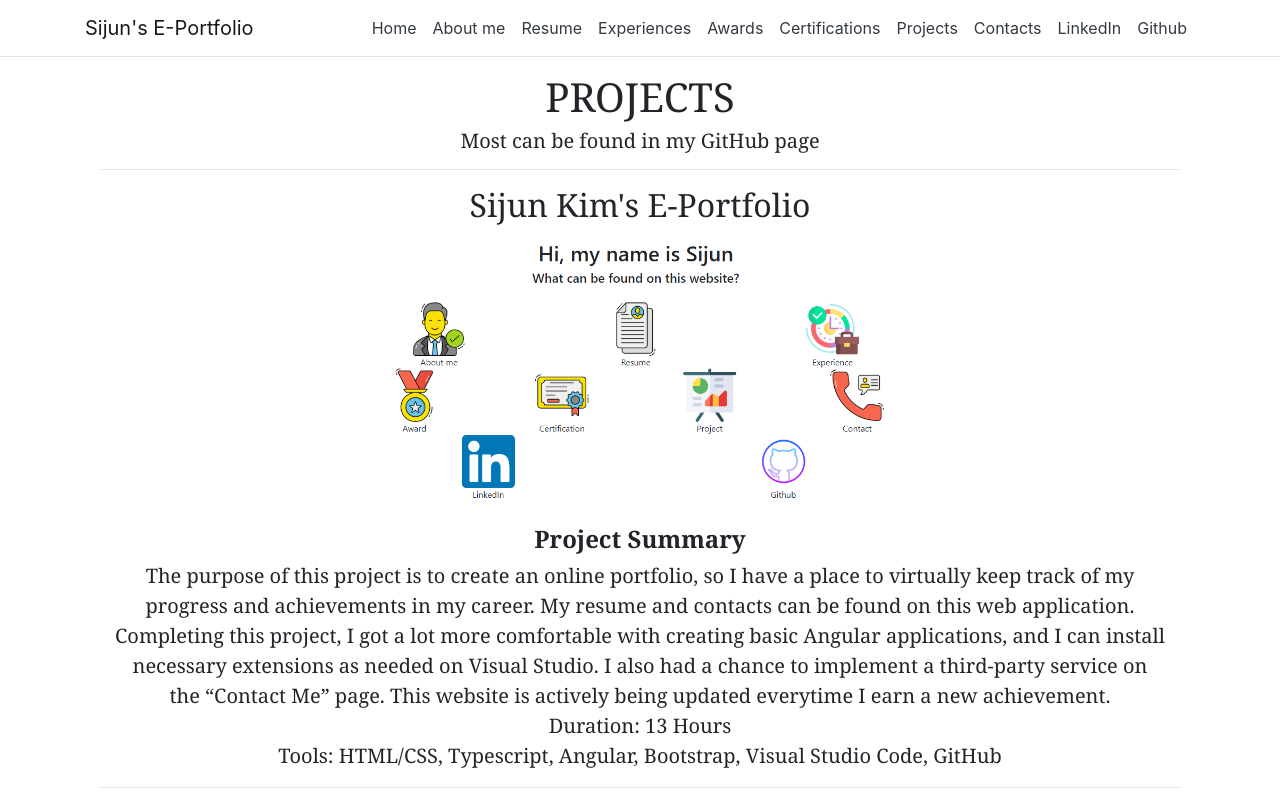
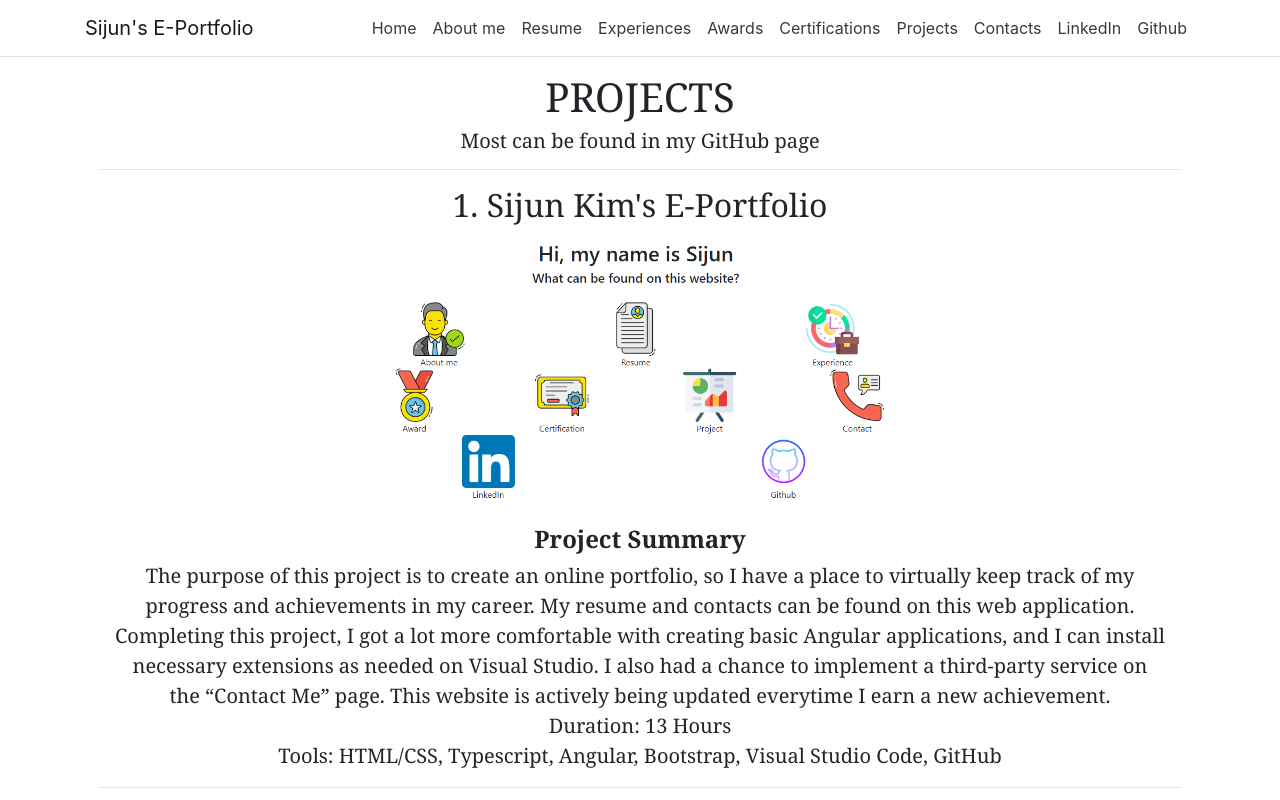
Before and after one commit to junniekim/junPortfolio, an Angular app: page /project in a window 1280 px wide. Shown: the top 800 px of the page. Built offline with nearby package versions, Linux system fonts and the light colour scheme.

Commit message:
fixedtypos

```diff
--- a/src/app/components/experience/experience.component.ts
+++ b/src/app/components/experience/experience.component.ts
@@ -30,7 +30,7 @@ export class ExperienceComponent {
       id: 5,
       title: 'Lead Tutor/Mentor',
       picture: '/assets/img/SSC.jpg',
-      duration: 'Jan 9 2023 - Present',
+      duration: 'Jan 2021 - Dec 2022',
       location: 'Student Success Center at EKU',
       description:
         "Working at the Student Success Center at Eastern Kentucky University was such a valuable experience. I acquired so many priceless skills through this job. My duties included providing tutoring for not only computer science but also all of the classes that I have taken. I was also assigned to computer science students who were academically struggling, and I provided them with weekly mentoring throughout the semester; I have brought up my mentee's GPA and overall performance by a significant amount. I also led a workshop not only for students but also for my coworkers. Each workshop had about 5-20 attendees. On top of that, I was responsible for logging/changing/reporting my coworkers' shift coverage and course coverage using Excel. This job gave me good leadership skills, communication skills, and Excel skills.",
--- a/src/app/components/project/project.component.html
+++ b/src/app/components/project/project.component.html
@@ -3,9 +3,11 @@
   <h5 class="center" style="font-family: cambria">
     Most can be found in my GitHub page
   </h5>
-  <div *ngFor="let x of projects">
+  <div *ngFor="let x of projects; let i = index">
     <hr />
-    <h2 class="col-lg-12 center" style="font-family: cambria">{{ x.title }}</h2>
+    <h2 class="col-lg-12 center" style="font-family: cambria">
+      {{ i + 1 }}. {{ x.title }}
+    </h2>
     <div>
       <img class="center" src="{{ x.picture }}" alt="ALT" />
     </div>
```
Also changed, not shown: 1 other file (tests, documents, lock files or other folders).
